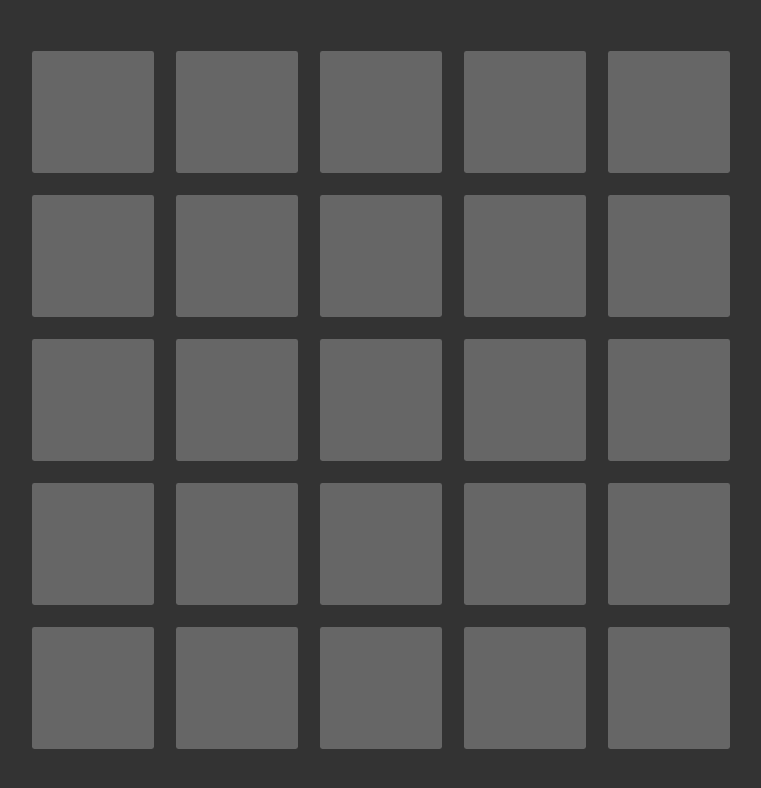
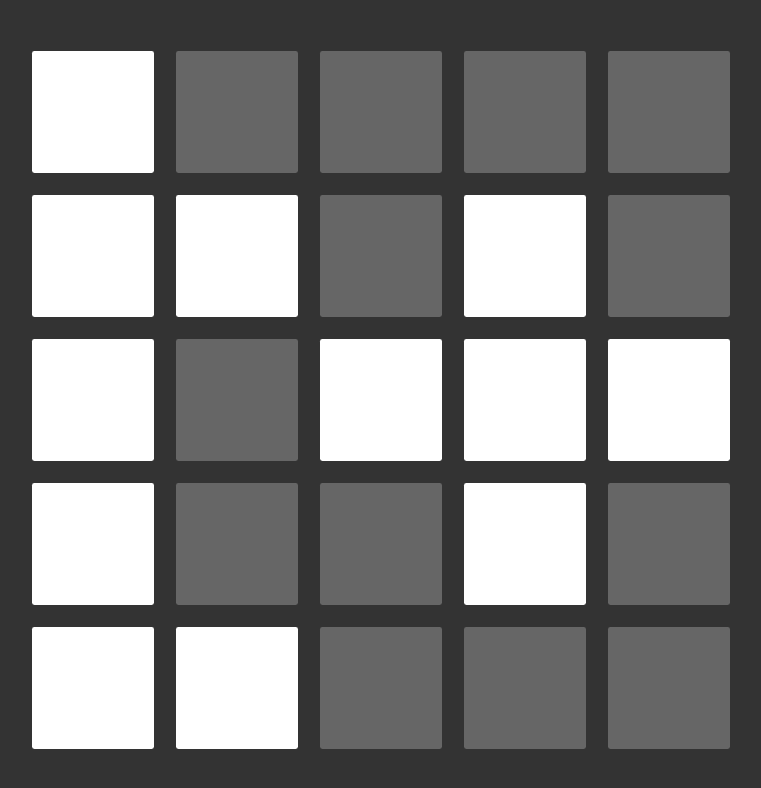
Before and after one commit to alison-acuna/code_challenges, a plain HTML site: page little_weaver_lights_out/index.html in a window 1280 px wide. Shown: the whole page, without its empty margins (27-788 px from the left). Drawn offline with nearby package versions, Linux system fonts and the light colour scheme.

Commit message:
It works!

```diff
--- a/little_weaver_lights_out/index.html
+++ b/little_weaver_lights_out/index.html
@@ -5,31 +5,31 @@
   </head>
   <body>
     <div id="lightsout">
-      <div class="square off" data-row="1" data-col="1"></div>
+      <div class="square off left" data-row="1" data-col="1"></div>
       <div class="square off" data-row="1" data-col="2"></div>
       <div class="square off" data-row="1" data-col="3"></div>
       <div class="square off" data-row="1" data-col="4"></div>
-      <div class="square off" data-row="1" data-col="5"></div>
-      <div class="square off" data-row="2" data-col="1"></div>
+      <div class="square off right" data-row="1" data-col="5"></div>
+      <div class="square off left" data-row="2" data-col="1"></div>
       <div class="square off" data-row="2" data-col="2"></div>
       <div class="square off" data-row="2" data-col="3"></div>
       <div class="square off" data-row="2" data-col="4"></div>
-      <div class="square off" data-row="2" data-col="5"></div>
-      <div class="square off" data-row="3" data-col="1"></div>
+      <div class="square off right" data-row="2" data-col="5"></div>
+      <div class="square off left" data-row="3" data-col="1"></div>
       <div class="square off" data-row="3" data-col="2"></div>
       <div class="square off" data-row="3" data-col="3"></div>
       <div class="square off" data-row="3" data-col="4"></div>
-      <div class="square off" data-row="3" data-col="5"></div>
-      <div class="square off" data-row="4" data-col="1"></div>
+      <div class="square off right" data-row="3" data-col="5"></div>
+      <div class="square off left" data-row="4" data-col="1"></div>
       <div class="square off" data-row="4" data-col="2"></div>
       <div class="square off" data-row="4" data-col="3"></div>
       <div class="square off" data-row="4" data-col="4"></div>
-      <div class="square off" data-row="4" data-col="5"></div>
-      <div class="square off" data-row="5" data-col="1"></div>
+      <div class="square off right" data-row="4" data-col="5"></div>
+      <div class="square off left" data-row="5" data-col="1"></div>
       <div class="square off" data-row="5" data-col="2"></div>
       <div class="square off" data-row="5" data-col="3"></div>
       <div class="square off" data-row="5" data-col="4"></div>
-      <div class="square off" data-row="5" data-col="5"></div>
+      <div class="square off right" data-row="5" data-col="5"></div>
     </div>
     <script src="https://ajax.googleapis.com/ajax/libs/jquery/2.2.2/jquery.min.js"></script>
     <script src="program.js"></script>
--- a/little_weaver_lights_out/program.js
+++ b/little_weaver_lights_out/program.js
@@ -73,26 +73,47 @@ function victory () {
   setUp();
 }
 
+
+$('.square.off').click(function() {
+  if ($(this).hasClass('right')){
+    $(this).toggleClass('on');
+    $(this).prev().toggleClass('on');
+    $(this).nextAll().eq(4).toggleClass('on');
+    $(this).prevAll().eq(4).toggleClass('on');
+    $(this).toggleClass('off');
+  } else if ($(this).hasClass('left')) {
+    $(this).toggleClass('on');
+    $(this).next().toggleClass('on');
+    $(this).nextAll().eq(4).toggleClass('on');
+    $(this).prevAll().eq(4).toggleClass('on');
+    $(this).toggleClass('off');
+  } else if (!$(this).hasClass('.left, .right')) {
+    $(this).toggleClass('on');
+    $(this).prev().toggleClass('on');
+    $(this).next().toggleClass('on');
+    $(this).nextAll().eq(4).toggleClass('on');
+    $(this).prevAll().eq(4).toggleClass('on');
+    $(this).toggleClass('off');
+    }
+  if ($('.square.off').length == $('.square').length) {
+    victory();
+  }
+});
+
 function setUp() {
   // This should set up the board with a random arrangement
   // of on and off lights. Note that not all Lights Out
   // boards are solvable. An easy way to generate solvable
   // boards is by simulating random clicks.
-
+   function setBoard (){
+     var squares = $('.square.off');
+     var randomNum = Math.floor(Math.random()*squares.length)
+     squares.get(randomNum).click();
+   }
+   setBoard()
+   setBoard()
+   setBoard()
 }
-
-// Write the code to handle clicking on the lights here.
-// Code to toggle 5 squares on and off
-// Next Steps: remove wrap element
- $('.square.off').click(function() {
-    console.log("log click")
-     $(this).toggleClass('on');
-     $(this).prev().toggleClass('on');
-     $(this).next().toggleClass('on');
-     $(this).nextAll().eq(4).toggleClass('on');
-     $(this).prevAll().eq(4).toggleClass('on');
-     $(this).toggleClass('off');
- });
 
 // Start the game:
 setUp();
```
